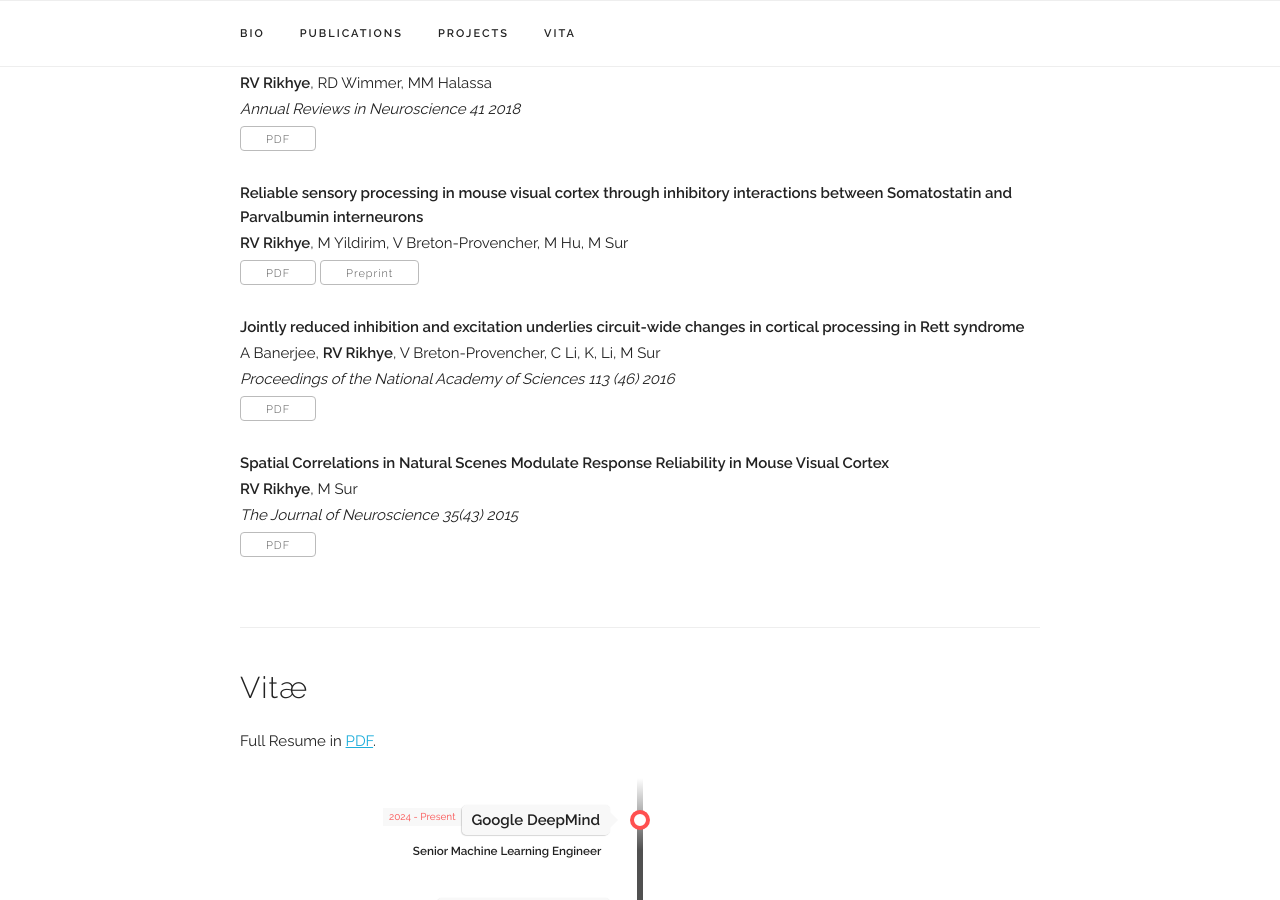
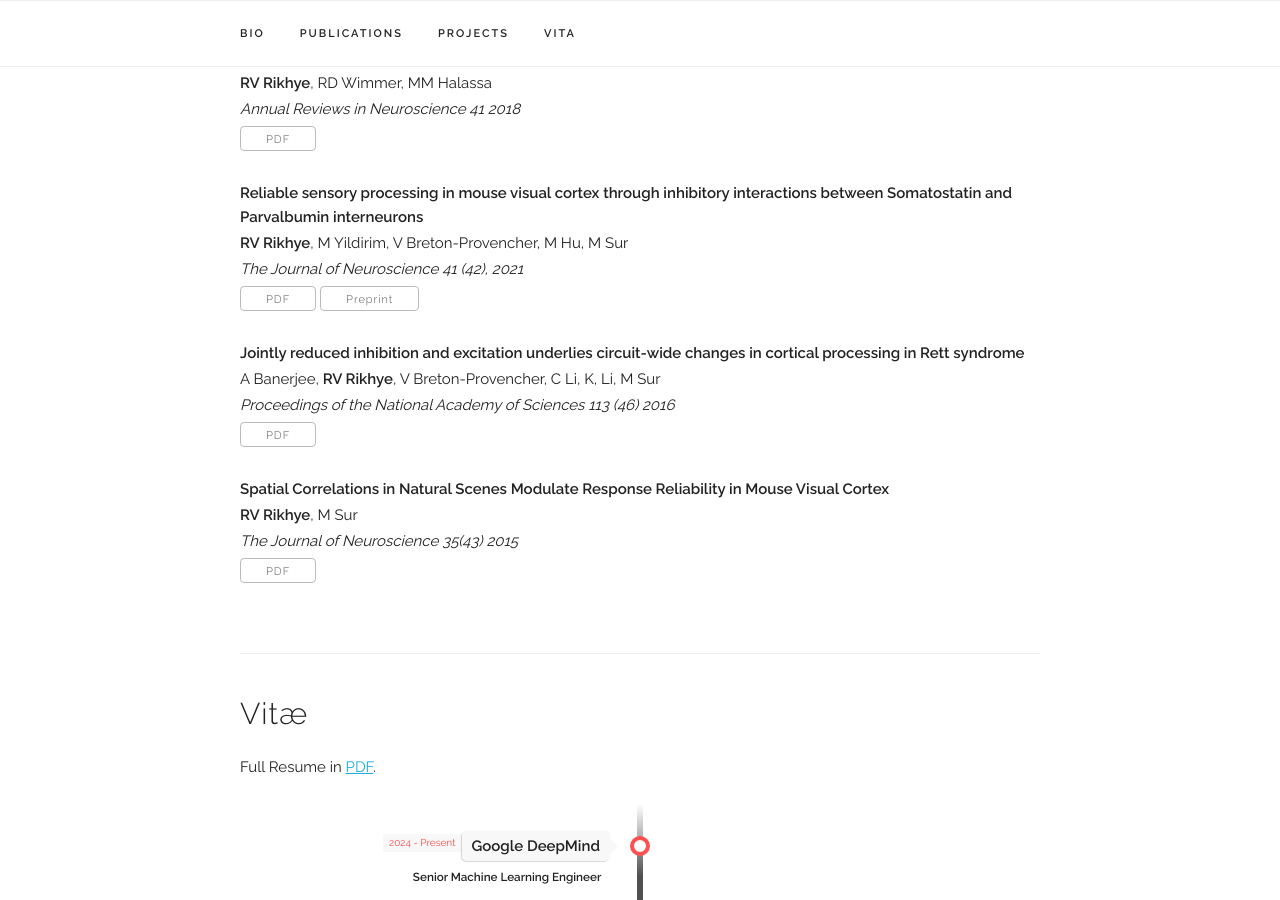
Before and after one commit to rvrikhye/rvrikhye.github.io, a Jekyll site: the page built from index.html, in a window 1280 px wide and 900 px high, scrolled down 1475 px. Built offline with Jekyll 4.4.1, drawn with Linux system fonts in a browser that asks for light colours; some web fonts are replaced.

Commit message:
Update publications.yaml

```diff
--- a/_data/publications.yaml
+++ b/_data/publications.yaml
@@ -28,7 +28,8 @@ papers:
 
   - title: "Reliable sensory processing in mouse visual cortex through inhibitory interactions between Somatostatin and Parvalbumin interneurons"
     authors: "<b>RV Rikhye</b>, M Yildirim, V Breton-Provencher, M Hu, M Sur"
-    preprint: "https://www.biorxiv.org/content/biorxiv/early/2017/09/11/187062.full.pdf"
+    venue: "The Journal of Neuroscience 41 (42), 2021"
+    preprint: "https://www.jneurosci.org/content/jneuro/41/42/8761.full.pdf"
     paper_pdf: "/assets/publications/rikhye_reliab.pdf"
     selected: y
 
```
